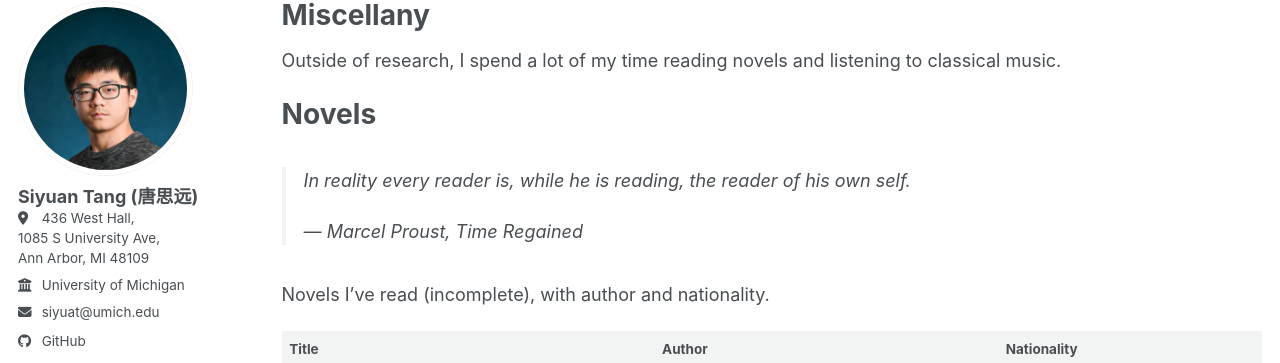
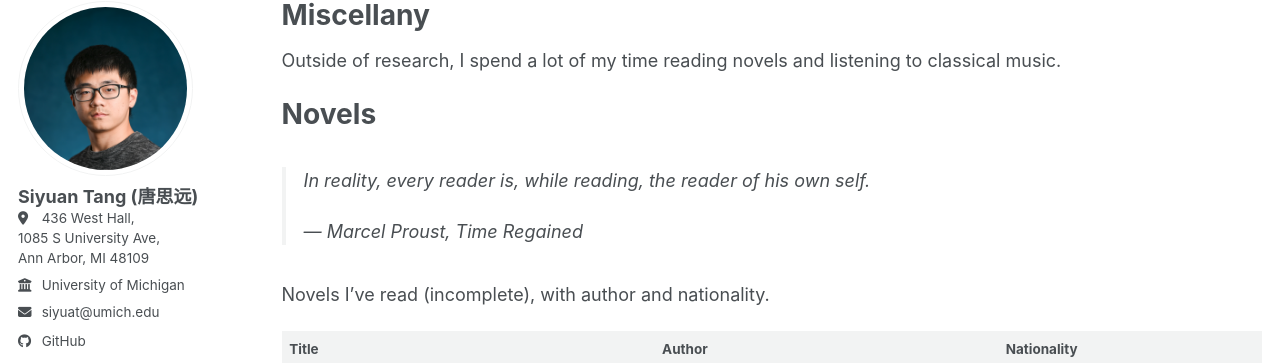
Before and after one commit to siyuat-ui/siyuat-ui.github.io, a Jekyll site: the page built from _pages/miscellany.md, in a window 1280 px wide and 900 px high. Shown: the part 100-463 px from the top of the window. Built offline with Jekyll 4.4.1, drawn with Linux system fonts in a browser that asks for light colours; a style sheet for code colours, icons or effects is not loaded.

Commit message:
Fix wording of Proust epigraph
Co-Authored-By: Claude Sonnet 5.5 <noreply@anthropic.com>
Claude-Session: https://claude.ai/code/session_01V4NqYJVaZa2Mrh8DC2t8GC

```diff
--- a/_pages/miscellany.md
+++ b/_pages/miscellany.md
@@ -12,7 +12,7 @@ Outside of research, I spend a lot of my time reading novels and listening to cl
 Novels
 ======
 
-> In reality every reader is, while he is reading, the reader of his own self.
+> In reality, every reader is, while reading, the reader of his own self.
 >
 > — Marcel Proust, *Time Regained*
 
```
